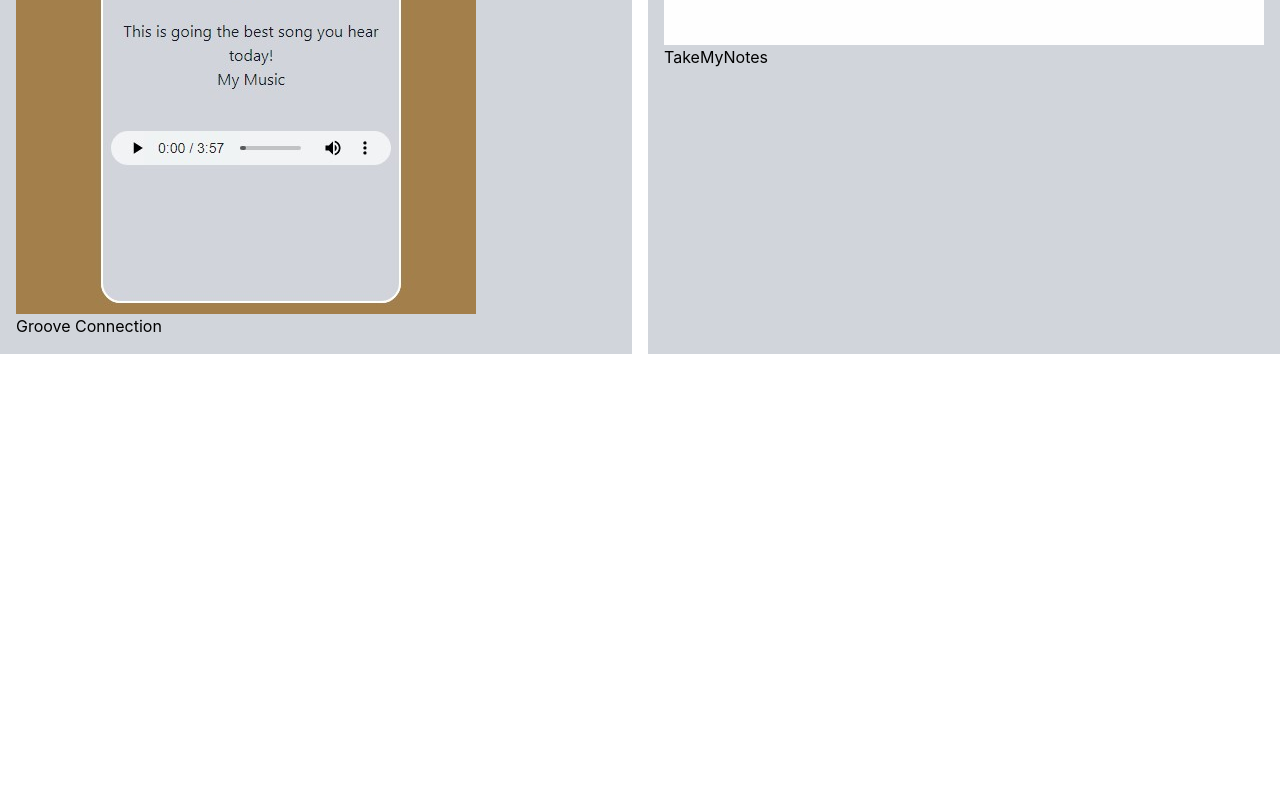
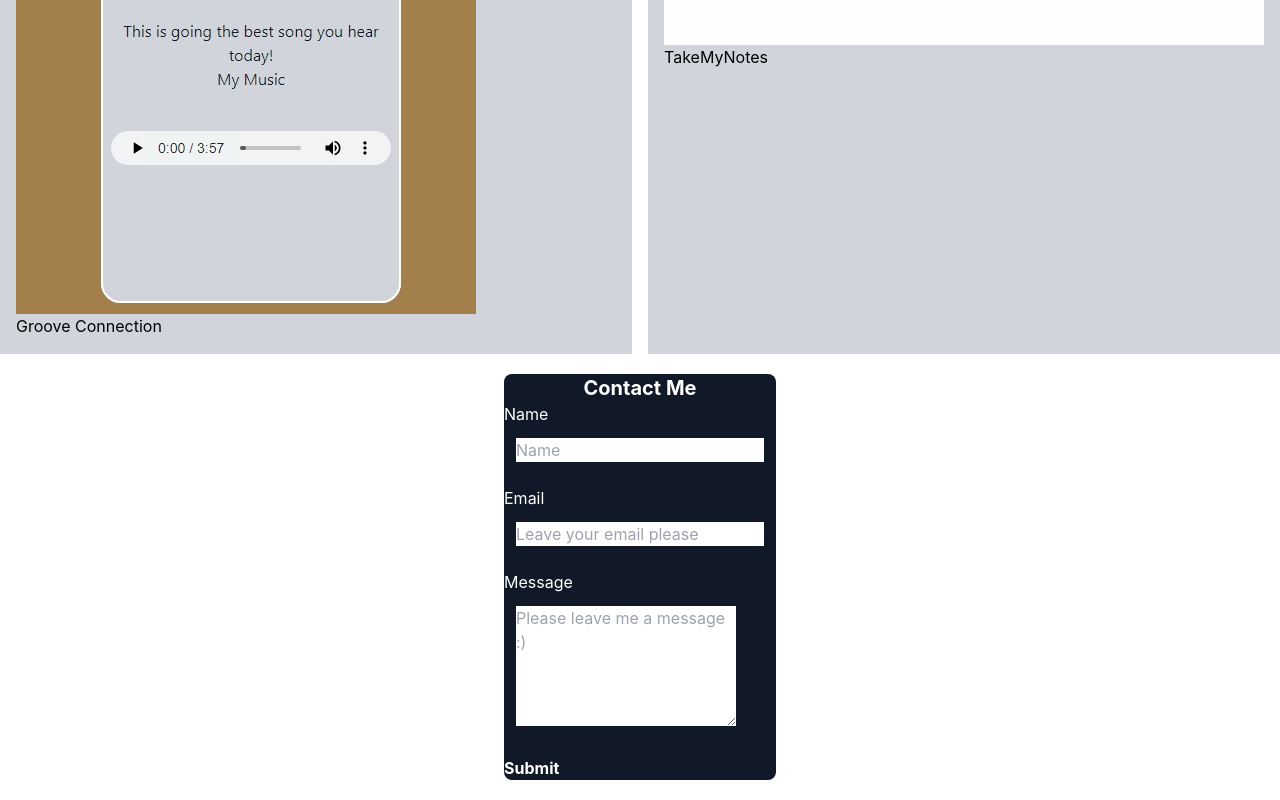
Before and after one commit to Kingnick253/portfolio-react, a React (Create React App) app: page / in a window 1280 px wide. Shown: the part 2102-2902 px from the top of the page. Before the commit the page ends 2456 px from the top, so only its background shows below. Built offline with nearby package versions, Linux system fonts and the light colour scheme.

Commit message:
finished contact page

```diff
--- a/src/App.js
+++ b/src/App.js
@@ -3,6 +3,7 @@ import './App.css';
 // import  PortfolioContainer from "./components/PortfolioContainer";
 import { Navbar } from "./components/Navbar";
 import { About } from './pages/About';
+import { Contact } from './pages/Contact';
 import { Portfolio } from './pages/Portfolio';
 function App() {
   return (
@@ -11,6 +12,7 @@ function App() {
     <div className='container mx-auto'>
     <About />
     <Portfolio />
+    <Contact />
     </div>
     </>
   );
--- a/src/pages/Contact.js
+++ b/src/pages/Contact.js
@@ -0,0 +1,86 @@
+import React, { useState } from "react";
+export const Contact = () => {
+  const [email, setEmail] = useState("");
+  const [name, setName] = useState("");
+  const [message, setMessage] = useState("");
+  function encode(data) {
+    return Object.keys(data)
+      .map(
+        (key) => encodeURIComponent(key) + "=" + encodeURIComponent(data[key])
+      )
+      .join("&");
+  }
+  function handleSubmit(e) {
+    e.preventDefault();
+    fetch("/", {
+      method: "POST",
+      headers: { "Content-Type": "application/x-www-form-urlencoded" },
+      body: encode({ "form-name": "contact", name, email, message }),
+    })
+      .then(() => alert("Message sent!"))
+      .catch((error) => alert(error));
+  }
+
+  // function submitAndGo(event) {
+  //     handleInputChange(event);
+  // }
+
+  return (
+    <div
+      className="p-5 shadow-xl flex justify-center "
+      style={{ minHeight: "25vh" }}
+      id="contact"
+    >
+      <form
+        className="bg-gray-900 rounded-lg"
+        name="contact"
+        onSubmit={handleSubmit}
+      >
+        <h1 className="font-bold text-xl text-white text-center">Contact Me</h1>
+        <label className=" text-white" htmlFor="name">
+          Name
+        </label>
+        <div className=" text-black field col-12 col-md-10 mb-3 p-3">
+          <input
+            id="name"
+            type="text"
+            name="name"
+            placeholder="Name"
+            required="true"
+            onChange={(e) => setName(e.target.value)}
+          />
+        </div>
+        <label className="text-white " htmlFor="email">
+          Email
+        </label>
+        <div className="   text-black field col-12 col-md-10 mb-3 p-3">
+          <input
+            id="Email"
+            type="text"
+            name="Email"
+            placeholder="Leave your email please"
+            required="true"
+            onChange={(e) => setEmail(e.target.value)}
+          />
+        </div>
+        <label className="text-white " htmlFor="message">
+          Message
+        </label>
+        <div className=" text-black field col-12 col-md-10 mb-3 p-3">
+          <textarea
+            id="message"
+            type="textarea"
+            rows="5"
+            name="message"
+            placeholder="Please leave me a message :)"
+            required="true"
+            onChange={(e) => setMessage(e.target.value)}
+          />
+        </div>
+        <button className="font-bold rounded-lg text-white hover:bg-slate-600 flex justify-center">
+          Submit
+        </button>
+      </form>
+    </div>
+  );
+};
```
